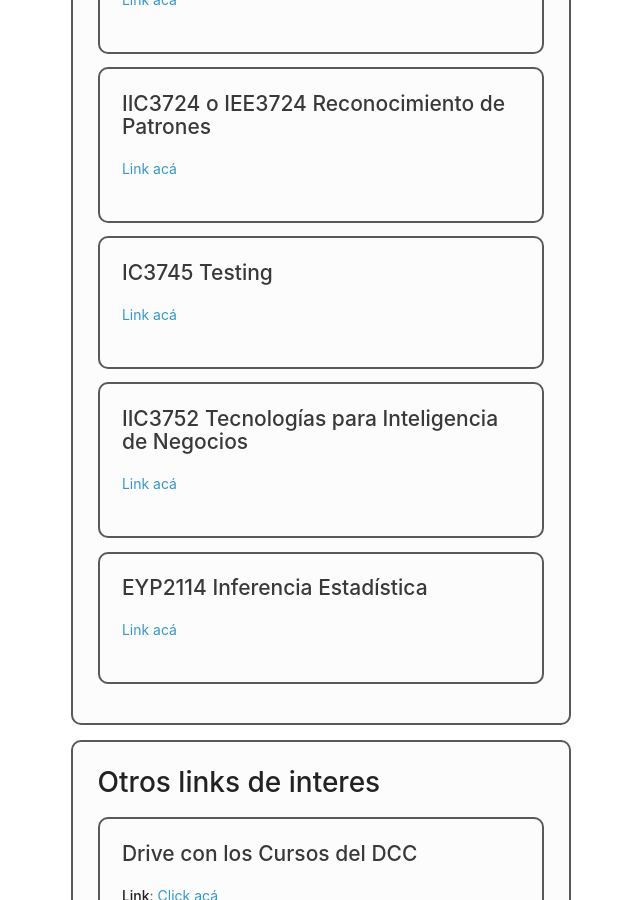
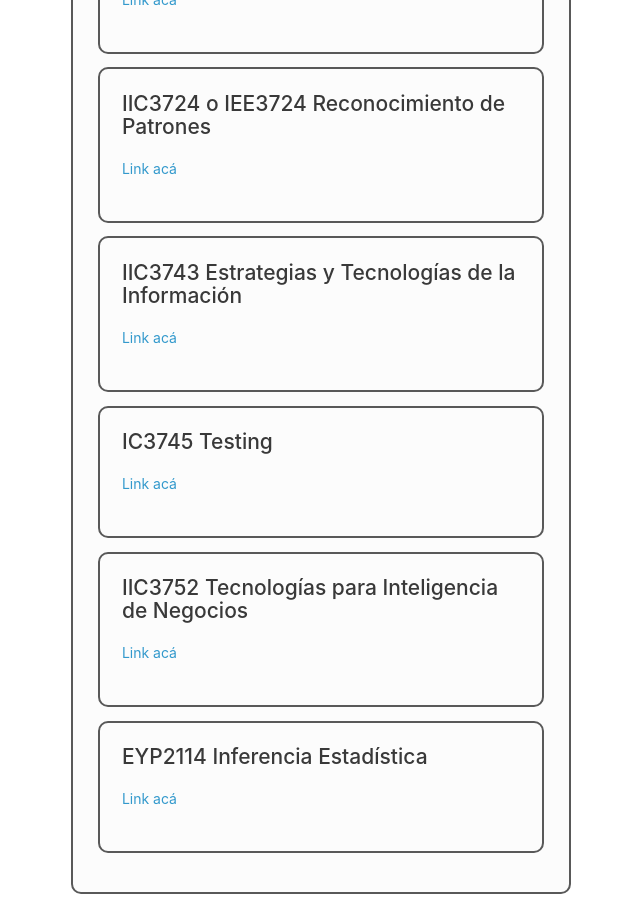
Before and after one commit to capitulo-acm-puc/capitulo-acm-puc.github.io, a Jekyll site: the page built from 6-grupos_y_canales.md, in a window 1280 px wide and 900 px high, scrolled down 8462 px. Shown: the whole window, without its empty margins (535-1175 px from the left). Built offline with Jekyll 4.4.1, drawn with Linux system fonts in a browser that asks for light colours.

Commit message:
Update 6-grupos_y_canales.md

```diff
--- a/6-grupos_y_canales.md
+++ b/6-grupos_y_canales.md
@@ -294,6 +294,11 @@ Grupo de Compra y Venta de artículos
 </div>
 
 <div class="grupo">
+## IIC3743 Estrategias y Tecnologías de la Información
+[Link acá](https://t.me/joinchat/4JBXuX49XYBhM2Yx)
+</div>
+
+<div class="grupo">
 ## IC3745 Testing
 [Link acá](https://t.me/joinchat/Mr57shbDR_Tw-lEDFeiX5Q)
 </div>
```
